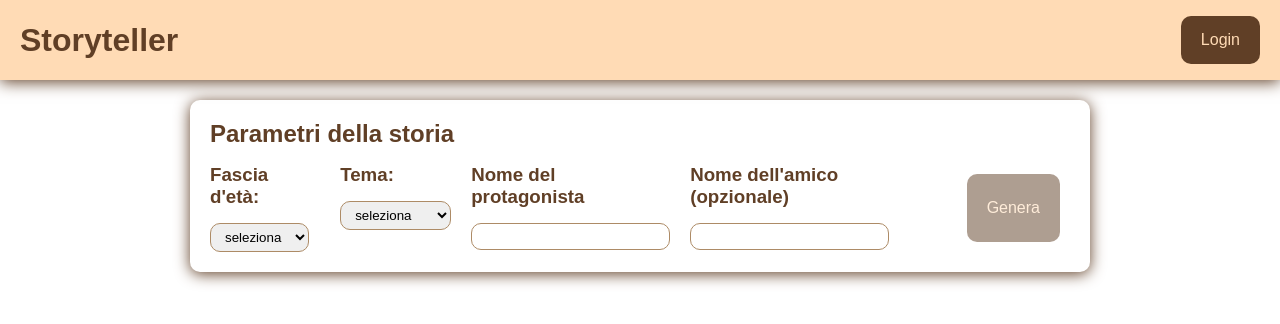
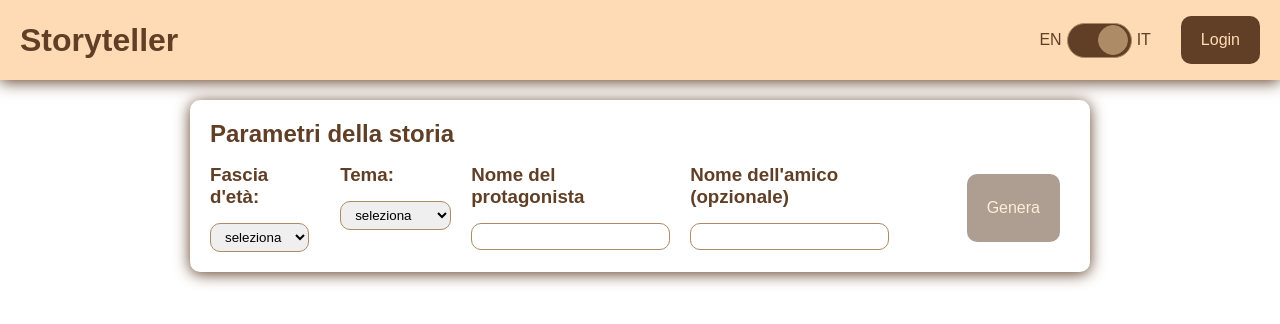
Before and after one commit to giadantioco/ai-story-teller, a Next.js app: page / in a window 1280 px wide. Shown: the top 324 px of the page. Built offline with nearby package versions, Linux system fonts and the light colour scheme; a web font is replaced by a local one.

Commit message:
feat: add em/it switch

```diff
--- a/src/components/Atoms/Switch/Switch.tsx
+++ b/src/components/Atoms/Switch/Switch.tsx
@@ -1,9 +1,8 @@
-import { Dispatch, SetStateAction, useState } from "react";
 import style from "./Switch.module.scss";
 
 interface SwitchProps {
   active: boolean;
-  setActive: Dispatch<SetStateAction<boolean>>;
+  setActive: (param: boolean) => void;
 }
 
 const Switch = (props: SwitchProps) => {
--- a/src/components/Molecules/Header/Header.module.scss
+++ b/src/components/Molecules/Header/Header.module.scss
@@ -8,3 +8,15 @@
   background-color: var(--color-0);
   box-shadow: 0px 2px 15px var(--color-100);
 }
+
+.switch {
+  display: flex;
+  align-items: center;
+  gap: 5px;
+}
+
+.nav {
+  display: flex;
+  align-items: center;
+  gap: 30px;
+}
--- a/src/components/Molecules/Header/Header.tsx
+++ b/src/components/Molecules/Header/Header.tsx
@@ -1,5 +1,7 @@
 import Button from "@/components/Atoms/Button/Button";
+import Switch from "@/components/Atoms/Switch/Switch";
 import style from "./Header.module.scss";
+import { useRouter } from "next/router";
 
 interface HeaderProps {
   title: string;
@@ -7,10 +9,25 @@ interface HeaderProps {
 
 function Header(props: HeaderProps) {
   const { title } = props;
+  const router = useRouter();
+  const currentPage = router.asPath;
+  const locale = router.locale;
+
+  const changeLanguage = (isItalian: boolean) => {
+    router.push(currentPage, currentPage, { locale: isItalian ? "it" : "en" });
+  };
+
   return (
     <div className={style.main}>
       <h1>{title}</h1>
-      <Button label="Login" />
+      <div className={style.nav}>
+        <div className={style.switch}>
+          <span>EN</span>
+          <Switch active={locale === "it"} setActive={changeLanguage} />
+          <span>IT</span>
+        </div>
+        <Button label="Login" />
+      </div>
     </div>
   );
 }
```
